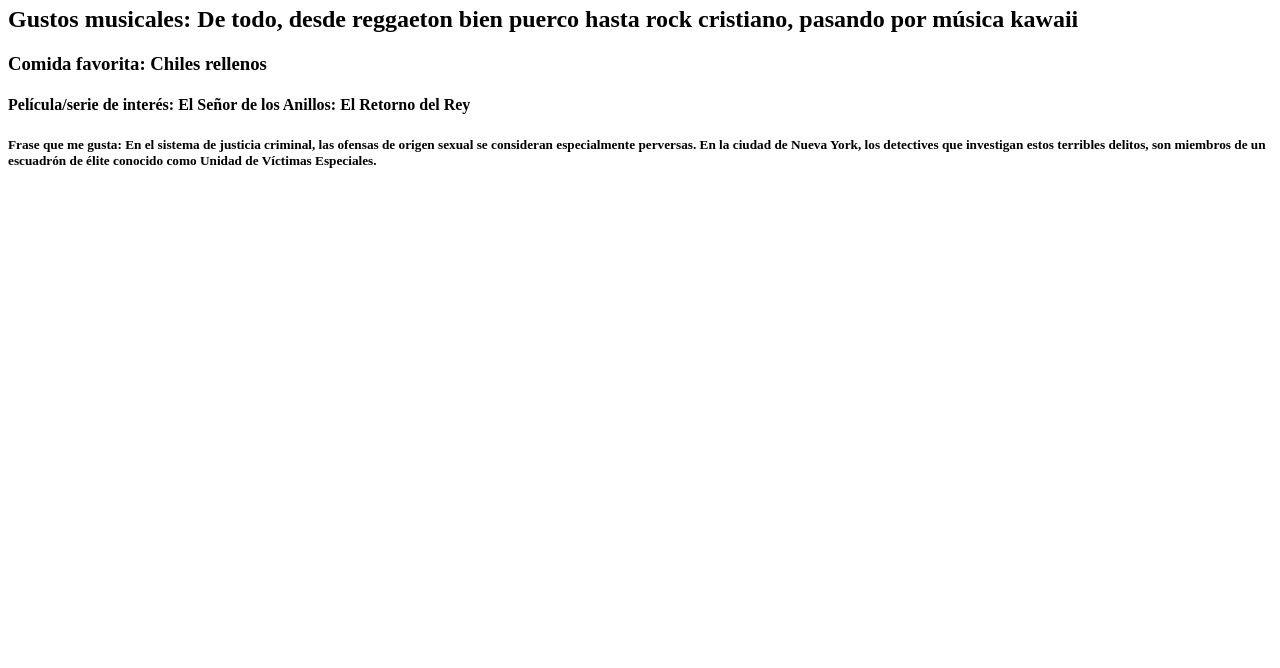
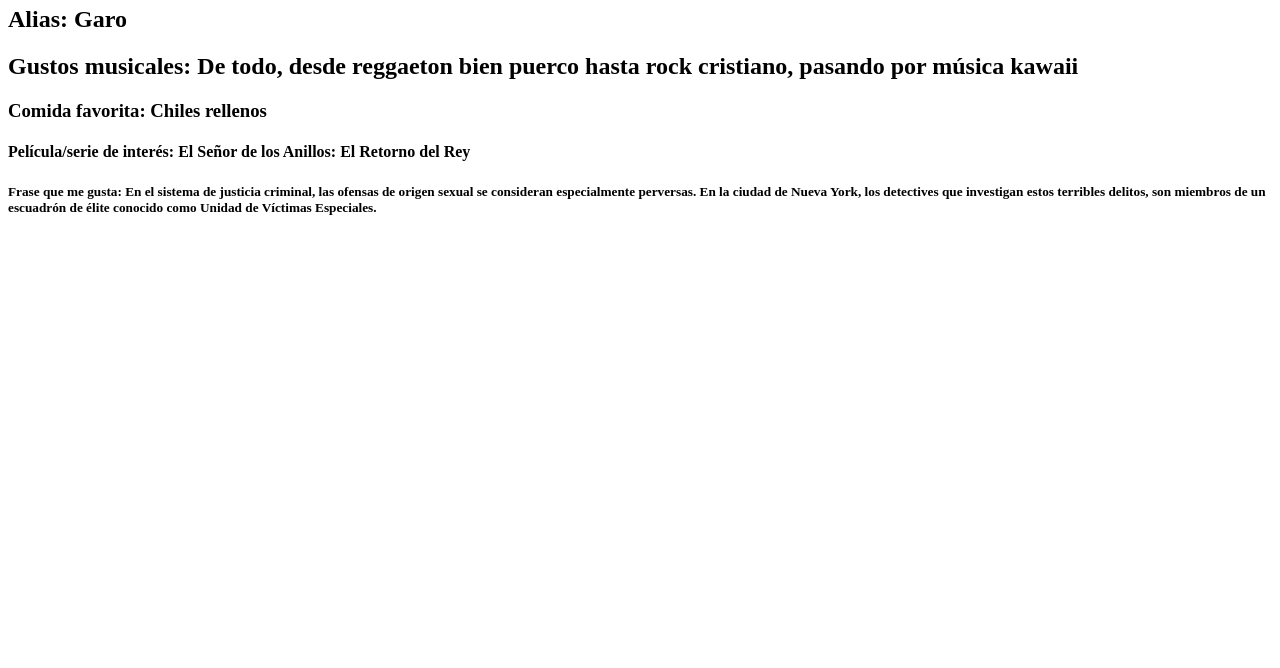
Before and after one commit to GaroSC/CH62_mis_preferencias, a plain HTML site: page index.html in a window 1280 px wide. Shown: the part 132-800 px from the top of the page. Drawn offline with Linux system fonts and the light colour scheme.

Commit message:
feat: se agregó una etiqueta h2

```diff
--- a/index.html
+++ b/index.html
@@ -8,6 +8,7 @@
 <body>
     <h1>HOLA DIOS, SOY YO DE NUEVO.</h1>
     <h1>Nombre: Gerardo Serrano Cruz</h1>
+    <h2>Alias: Garo</h2>
     <h2>Gustos musicales: De todo, desde reggaeton bien puerco hasta rock cristiano, pasando por música kawaii</h2>
     <h3>Comida favorita: Chiles rellenos</h3>
     <h4>Película/serie de interés: El Señor de los Anillos: El Retorno del Rey</h4>
```
